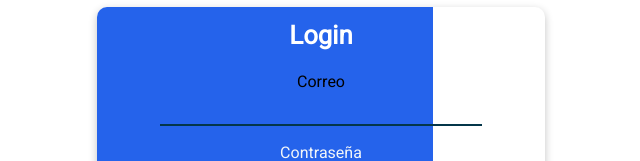
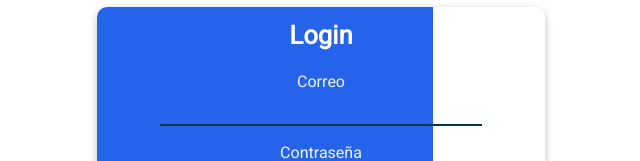
Before and after one commit to LuisArielRetanaHernadez/caht_client, a React (Vite) app: page /login in a window 1280 px wide. Shown: the part 153-314 px from the top of the page, without its empty margins (319-959 px from the left). Built offline with nearby package versions, Linux system fonts and the light colour scheme.

Commit message:
agregando la clase modificadora form__input--color-blue y corriendo el nombre la clase from__field-title

```diff
--- a/src/Pages/Login/Login.pages.jsx
+++ b/src/Pages/Login/Login.pages.jsx
@@ -44,9 +44,9 @@ const Login = () => {
               position-relative
               form__field-mt-15p
             ">
-            <label className="form__field-tile position-relative">Correo</label>
+            <label className="form__field-title position-relative">Correo</label>
             <input
-              className="form__input"
+              className="form__input form__input--color-blue"
               name="email"
               type="email"
               onChange={handleChange}
@@ -61,7 +61,7 @@ const Login = () => {
            ">
             <label className="form__field-title">Contraseña</label>
             <input
-              className="form__input"
+              className="form__input form__input--color-blue"
               name="password"
               type="password"
               onChange={handleChange}
```
